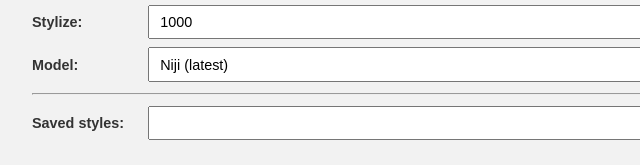
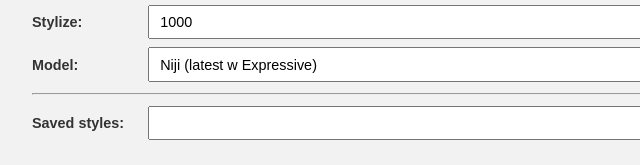
Before and after one commit to earthstorm86/mpmadness, a plain HTML site: page index.html in a window 1280 px wide. Shown: the part 511-676 px from the top of the page, 0-640 px from the left. Drawn offline with nearby package versions, Linux system fonts and the light colour scheme.

Commit message:
added expressive

```diff
--- a/index.html
+++ b/index.html
@@ -91,7 +91,8 @@
         </select><br>
 		<label for="model">Model:</label>
         <select name="model" id="model">
-            <option value="--niji 5">Niji (latest)</option>
+            <option value="--niji 5 --style expressive">Niji (latest w Expressive)</option>
+			<option value="--niji 5">Niji (latest default)</option>
             <option value="--v 5">MJ (latest)</option>
         </select><br>
 
```
